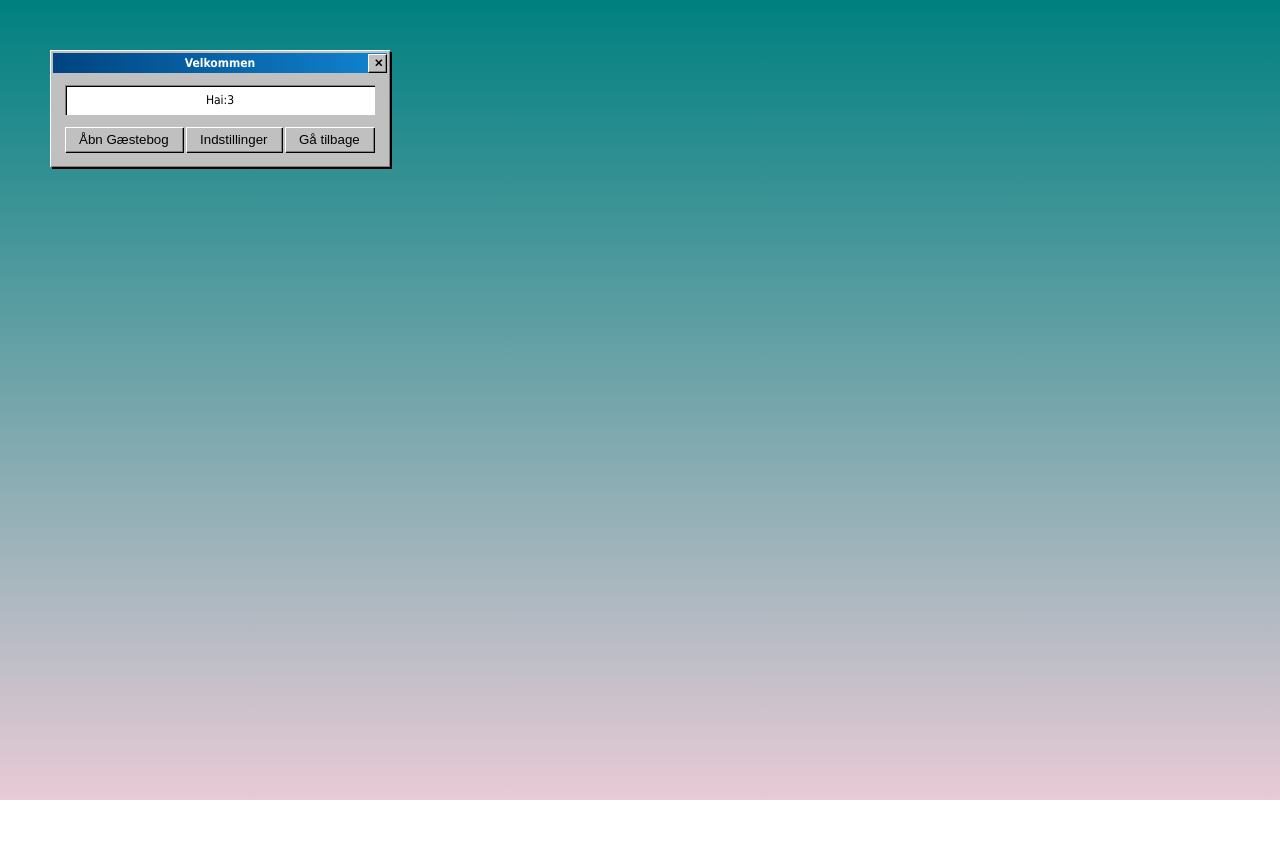
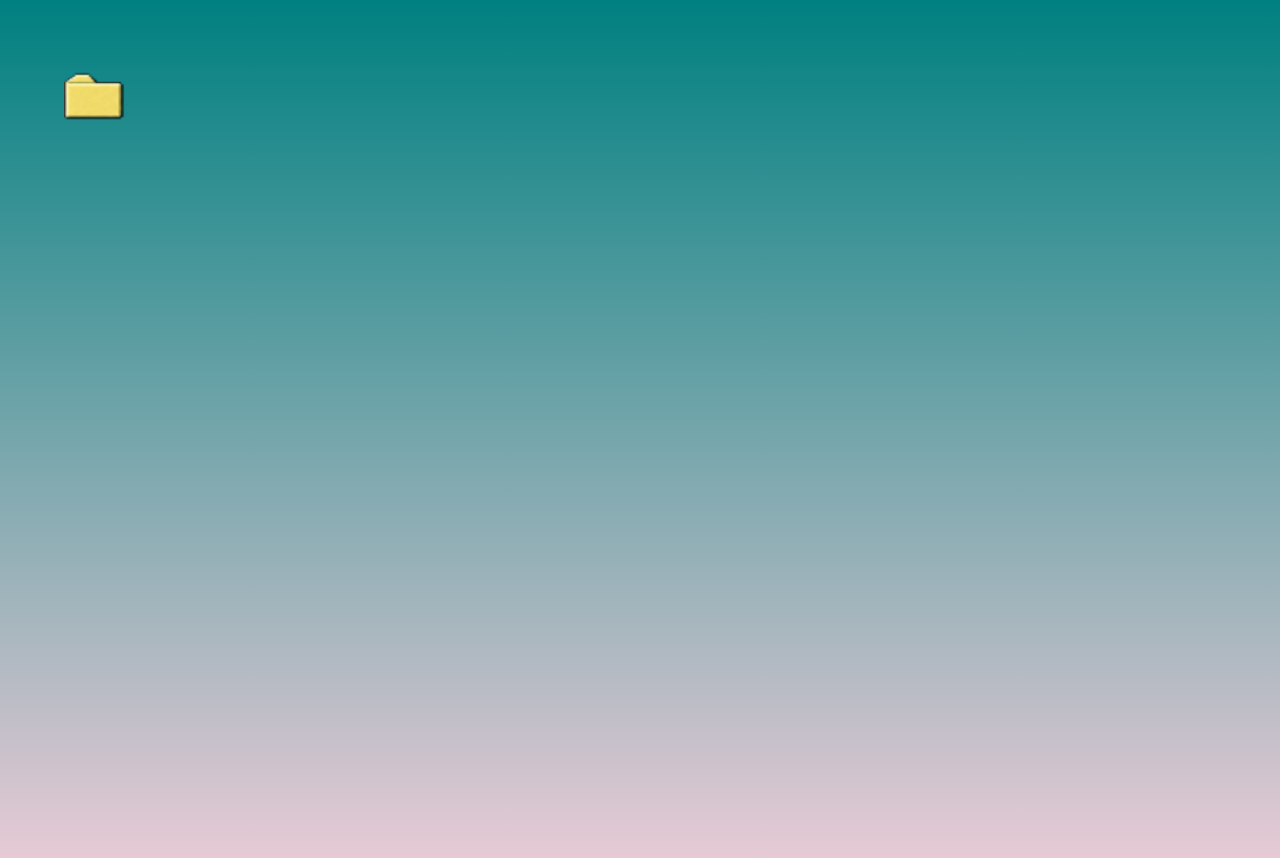
Before and after one commit to Noahdc9/myWebsite, a plain HTML site: page public/winpage.html in a window 1280 px wide. Before the commit the page ends 800 px from the top, so only its background shows below. Drawn offline with Linux system fonts and the light colour scheme.

Commit message:
added folder to reopen menu in winTheme

```diff
--- a/public/app.js
+++ b/public/winApp.js
@@ -1,4 +1,7 @@
 let topZIndex = 1;
+let isOpen = false;
+const fileOpen = document.getElementById("winFile");
+
 
 function focusWindow(winEl) {
   topZIndex += 1;
@@ -8,9 +11,12 @@ function focusWindow(winEl) {
 function setupWindow(winEl) {
   const dragHandle = winEl.querySelector(".win98-titlebar");
   const closeBtn = winEl.querySelector(".win98-close-btn");
+  winEl.classList.add("win98-window--hidden");
+
 
   winEl.addEventListener("mousedown", () => {
     focusWindow(winEl);
+    filePressed = false;
   });
 
   if (closeBtn) {
@@ -19,6 +25,12 @@ function setupWindow(winEl) {
       winEl.classList.add("win98-window--hidden");
     });
   }
+  fileOpen.addEventListener("click", () => {
+    filePressed = true;
+    winEl.classList.remove("win98-window--hidden");
+
+  })
+
 
   if (dragHandle) {
     let offsetX = 0;
@@ -59,11 +71,12 @@ const mainWin = document.getElementById("win98-main");
 setupWindow(mainWin);
 focusWindow(mainWin);
 
+
 // Gæstebogsvindue via <template>
 const openGuestbookBtn = document.getElementById("open-guestbook-btn");
 const guestbookTemplate = document.getElementById("guestbook-window-template");
 const goBackBtn = document.getElementById("go-back-btn");
-goBackBtn.addEventListener("click", ()=>{
+goBackBtn.addEventListener("click", () => {
   window.location.href = "index.html"
 })
 let guestbookWin = null;
@@ -184,7 +197,7 @@ function changeTextColor(color, save = true) {
 const savedBg1 = localStorage.getItem(bgKey1) || defaultBg1;
 const savedBg2 = localStorage.getItem(bgKey2) || defaultBg2;
 const savedTxt = localStorage.getItem(txtKey) || defaultTxt;
-changeDesktopColor(savedBg1, savedBg2,false);
+changeDesktopColor(savedBg1, savedBg2, false);
 changeTextColor(savedTxt, false);
 
 let settingsWin = null;
@@ -201,27 +214,27 @@ function initSettingsLogic(winEl) {
   const currentTxt = localStorage.getItem(txtKey) || defaultTxt;
 
   const saveBtn = winEl.querySelector("#save-settings-button");
-  if (saveBtn){
-    saveBtn.addEventListener("click", (e)=>{
+  if (saveBtn) {
+    saveBtn.addEventListener("click", (e) => {
       e.preventDefault();
       const chosenBg1 = colorInputBg1?.value || defaultBg1;
-    const chosenBg2 = colorInputBg2?.value ||  defaultBg2;
-    const chosenTxt = colorInputTxt?.value ||  defaultTxt;
+      const chosenBg2 = colorInputBg2?.value || defaultBg2;
+      const chosenTxt = colorInputTxt?.value || defaultTxt;
 
-    changeDesktopColor(chosenBg1, chosenBg2, true);
-    changeTextColor(chosenTxt, true);
-    winEl.classList.add("win98-window--hidden");
+      changeDesktopColor(chosenBg1, chosenBg2, true);
+      changeTextColor(chosenTxt, true);
+      winEl.classList.add("win98-window--hidden");
     });
   }
   // Sæt startværdier til den aktuelle gemte baggrundsfarve
   if (colorInputBg1) {
     colorInputBg1.value = currentBg1;
     colorInputBg1.addEventListener("input", () => {
-      changeDesktopColor(colorInputBg1.value,colorInputBg2.value, false);
+      changeDesktopColor(colorInputBg1.value, colorInputBg2.value, false);
 
     });
   }
-    if (colorInputBg2) {
+  if (colorInputBg2) {
     colorInputBg2.value = currentBg2;
     colorInputBg2.addEventListener("input", () => {
       changeDesktopColor(colorInputBg1.value, colorInputBg2.value, false);
@@ -239,7 +252,7 @@ function initSettingsLogic(winEl) {
   }
 
 
- }
+}
 
 openSettingsBtn.addEventListener("click", () => {
   if (!settingsWin) {
--- a/public/winpage.html
+++ b/public/winpage.html
@@ -10,6 +10,8 @@ also maybe add chatroom app? music?-->
 </head>
 
 <body>
+  <div class="win98-file-body" id ="winFile">
+  </div>
   <!--hehe hej marcus-->
   <input name="website" tabindex="-1" autocomplete="off" style="position:absolute;left:-9999px" aria-hidden="true">
 
@@ -110,7 +112,7 @@ also maybe add chatroom app? music?-->
       </div>
   </template>
 
-  <script src="app.js" defer></script>
+  <script src="winApp.js" defer></script>
 </body>
 
 </html>
--- a/public/winstyle.css
+++ b/public/winstyle.css
@@ -171,3 +171,13 @@ textarea {
   height: auto;
   width: auto;
 }
+
+.win98-file-body {
+  margin-top: 5%;
+  margin-left: 5%;
+
+  width: 64px;
+  height: 64px;
+  content: url("imgs/winTheme/background/folderTiny.png");
+  cursor: url("imgs/winTheme/cursors/cursor_press.png"),grab;
+}
```
